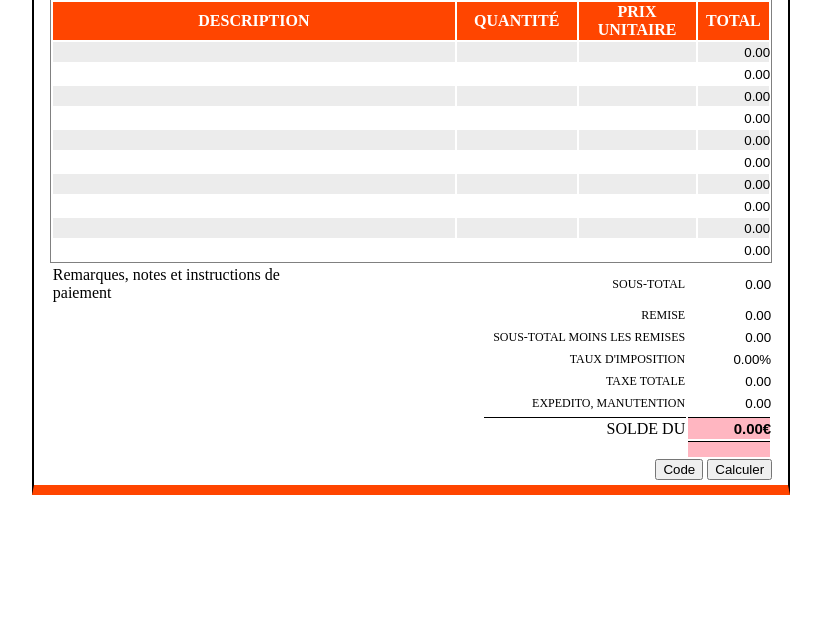
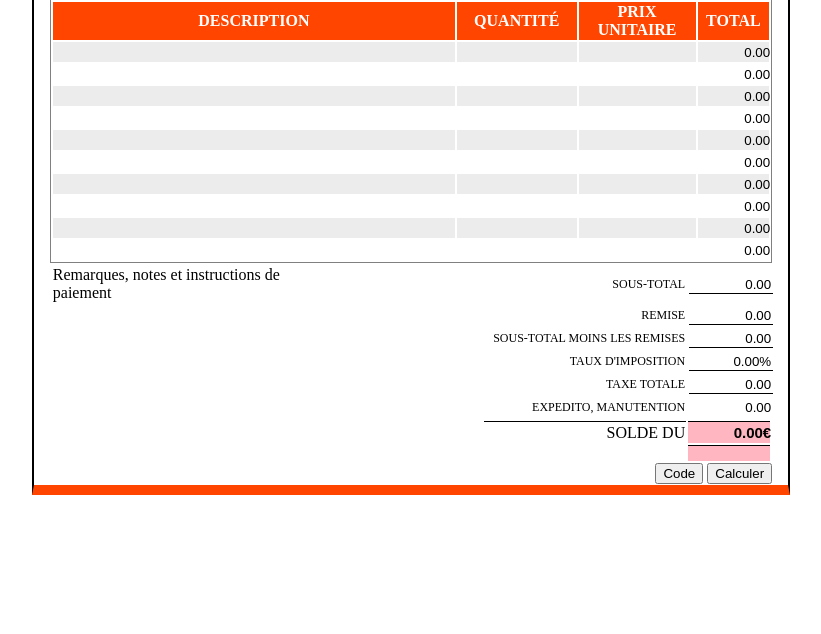
Before and after one commit to lisouche/lisouche, a PHP site: page /ppe/facture/index.html in a window 1280 px wide. Shown: the part 476-1110 px from the top of the page, without its empty margins (229-1050 px from the left). Run offline with PHP 8.4, Linux system fonts and the light colour scheme.

Commit message:
Update index.css

```diff
--- a/ppe/facture/index.css
+++ b/ppe/facture/index.css
@@ -157,3 +157,6 @@ input.rien{
 	width: 200px;
 	border-top: 1px solid black;
 }
+.trait{
+	border-bottom: 1px solid black;
+}
```
